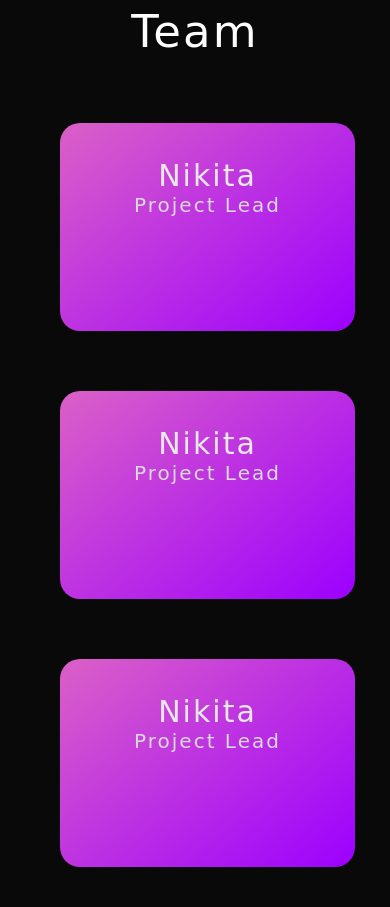
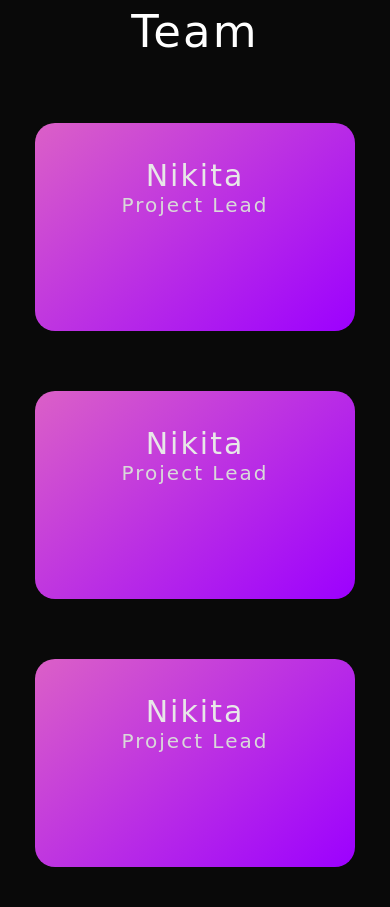
Before and after one commit to daVIDZON/dead-fox, a website: page index.html in a window 390 px wide. Shown: the part 3780-4687 px from the top of the page. Drawn offline with Linux system fonts and the light colour scheme; a web font is replaced by a local one.

Commit message:
make it better

```diff
--- a/addons/styles/style.css
+++ b/addons/styles/style.css
@@ -655,6 +655,9 @@ footer {
 
 /* For Mobile */
 @media only screen and (max-width: 768px) {
+    .team-block-wrapper{
+        margin-left: 0;
+    }
     .test{
         justify-content: center;
     }
```
